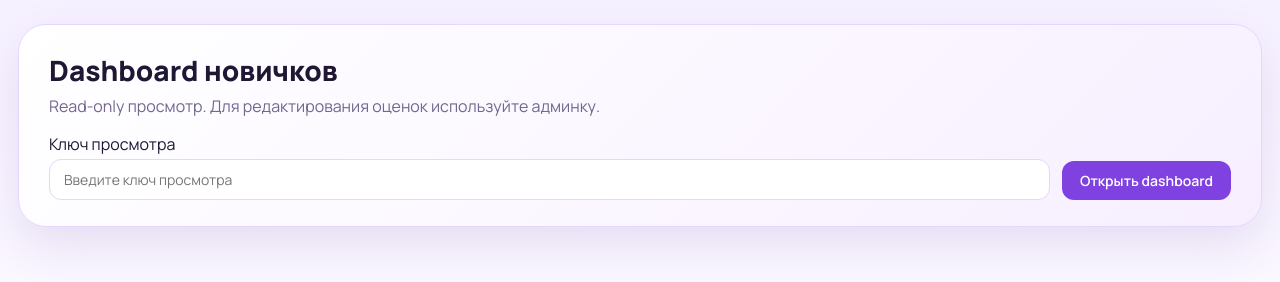
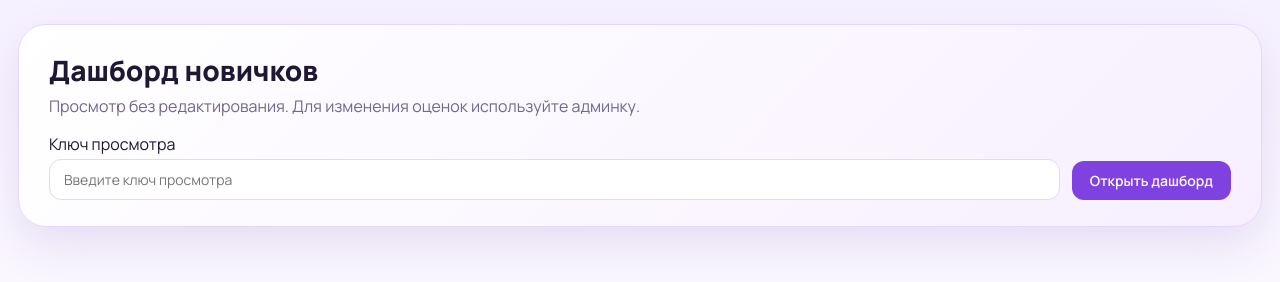
Before and after one commit to ratoker-jpg/onboarding-cross-node, a website: page public/dashboard.html in a window 1280 px wide. Drawn offline with Linux system fonts and the light colour scheme.

Commit message:
Final RU/UX fixup: Dashboard->Дашборд, Read-only->Просмотр без редактирования, Открыть карточку->Загрузить карточку в админке

```diff
--- a/public/dashboard.html
+++ b/public/dashboard.html
@@ -3,7 +3,7 @@
 <head>
   <meta charset="UTF-8" />
   <meta name="viewport" content="width=device-width, initial-scale=1.0" />
-  <title>Dashboard новичков — просмотр</title>
+  <title>Дашборд новичков — просмотр</title>
   <link rel="preconnect" href="https://fonts.googleapis.com" />
   <link rel="preconnect" href="https://fonts.gstatic.com" crossorigin />
   <link href="https://fonts.googleapis.com/css2?family=Manrope:wght@400;500;600;700;800&display=swap" rel="stylesheet" />
@@ -141,13 +141,13 @@
 <body>
   <div class="page">
     <section class="hero">
-      <h1>Dashboard новичков</h1>
-      <p>Read-only просмотр. Для редактирования оценок используйте админку.</p>
+      <h1>Дашборд новичков</h1>
+      <p>Просмотр без редактирования. Для изменения оценок используйте админку.</p>
       <div class="auth-row">
         <label>Ключ просмотра
           <input id="viewerKey" type="password" placeholder="Введите ключ просмотра" />
         </label>
-        <button id="openDashboardBtn" type="button">Открыть dashboard</button>
+        <button id="openDashboardBtn" type="button">Открыть дашборд</button>
       </div>
       <div id="errorBanner" class="error-banner"></div>
     </section>
```
Also changed, not shown: public/admin-v1.html (+1 -1 lines).
